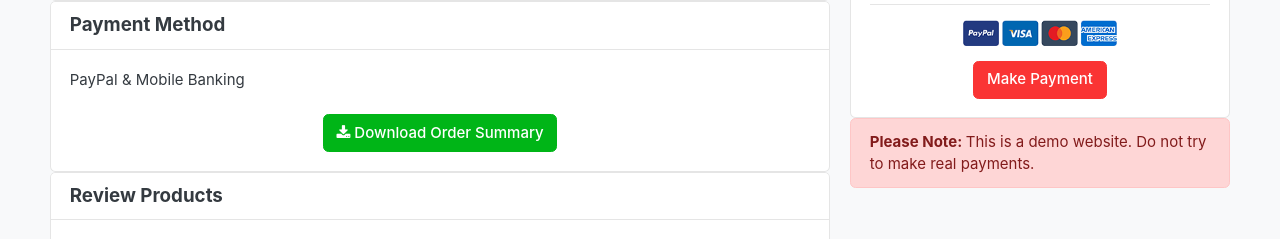
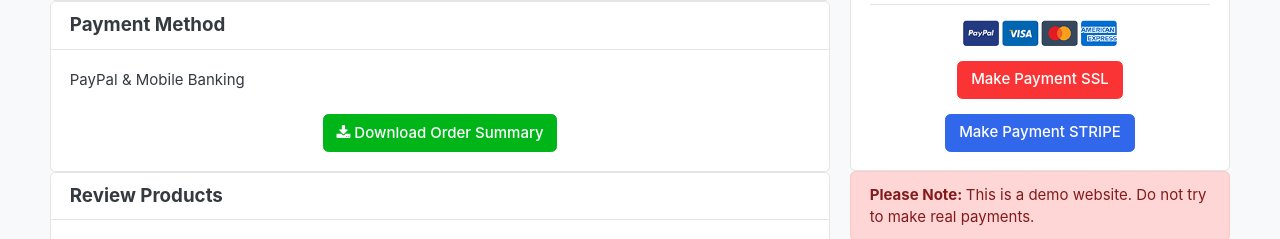
Before and after one commit to sojibhasan5800/Flip_Cart_Project, a Django app: template templates/orders/payments.html in a window 1280 px wide. Shown: the part 307-546 px from the top of the page. Run offline with Django 5.2, Linux system fonts and the light colour scheme; the template is opened without the code that fills it, so the values that code supplies are empty; some libraries are stand-ins or nearby versions; some web fonts are replaced.

Commit message:
Update payment buttons UI with distinct colors (red for SSL, blue for Stripe)

```diff
--- a/templates/orders/payments.html
+++ b/templates/orders/payments.html
@@ -119,7 +119,12 @@
 
 						<div id="paypal-button-container" class="d-flex flex-column align-items-center justify-content-center mt-3">
 							<!-- PayPal Button Will Load -->
-							<button class="btn btn-danger" type="submit">Make Payment</button>
+							<button class="btn btn-danger" type="submit"> Make Payment SSL </button>
+						</div>
+
+						<div id="paypal-button-container" class="d-flex flex-column align-items-center justify-content-center mt-3">
+							<!-- PayPal Button Will Load -->
+							<button class="btn btn-primary" type="submit"> Make Payment STRIPE</button>
 						</div>
 
 					</div> <!-- card-body.// -->
```
